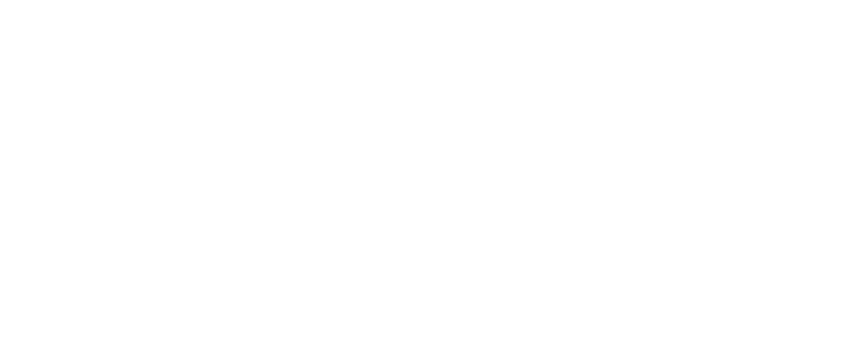
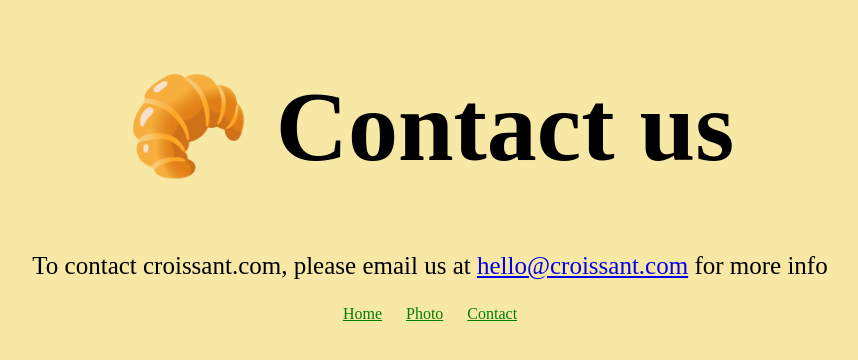
Before and after one commit to Nompumelelo1g/Croissant, a plain HTML site: page contact.html in a window 1280 px wide. Shown: the whole page, without its empty margins (210-1068 px from the left). Drawn offline with Linux system fonts and the light colour scheme.

Commit message:
done with contact page

```diff
--- a/contact.html
+++ b/contact.html
@@ -4,8 +4,16 @@
     <meta charset="UTF-8">
     <meta name="viewport" content="width=device-width, initial-scale=1.0">
     <title>Contact Page</title>
+    <link rel="stylesheet" href="/css/styles.css">
 </head>
 <body>
+    <h1>🥐 Contact us</h1>
+    <p class="contact-page"> To contact croissant.com, please email us at <a href="mailto:hello@croissant.com">hello@croissant.com</a> for more info </p>
+    <footer>
+        <a href="/"> Home</a>
+        <a href="/photo.html">Photo</a>
+        <a href="/contact.html">Contact</a>
+    </footer>
 
 </body>
 </html>
--- a/css/styles.css
+++ b/css/styles.css
@@ -23,3 +23,6 @@ img{
     border-radius: 5px;
     margin-bottom: 10px;
 }
+.contact-page{
+    font-size: 25px;
+}
```
